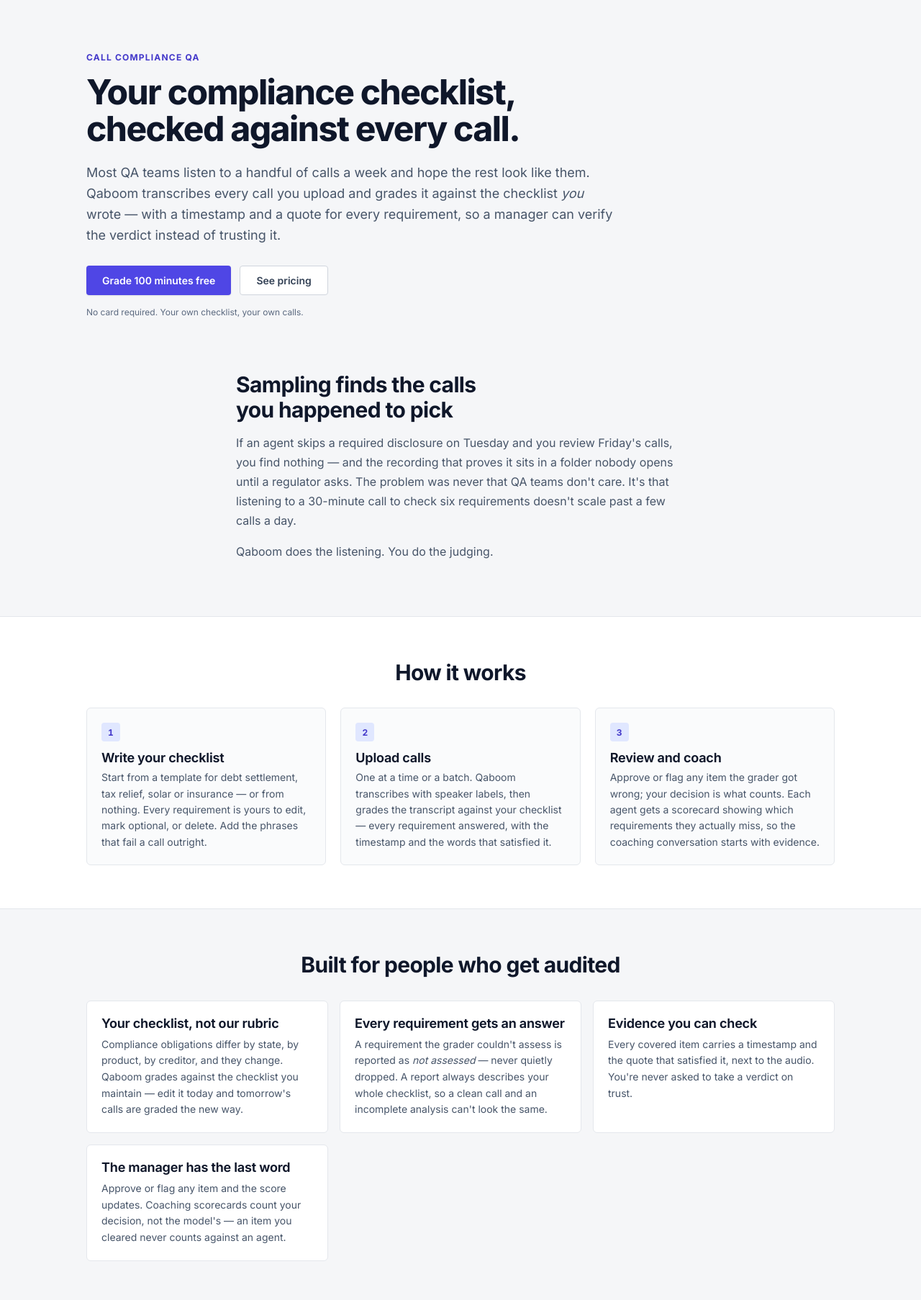
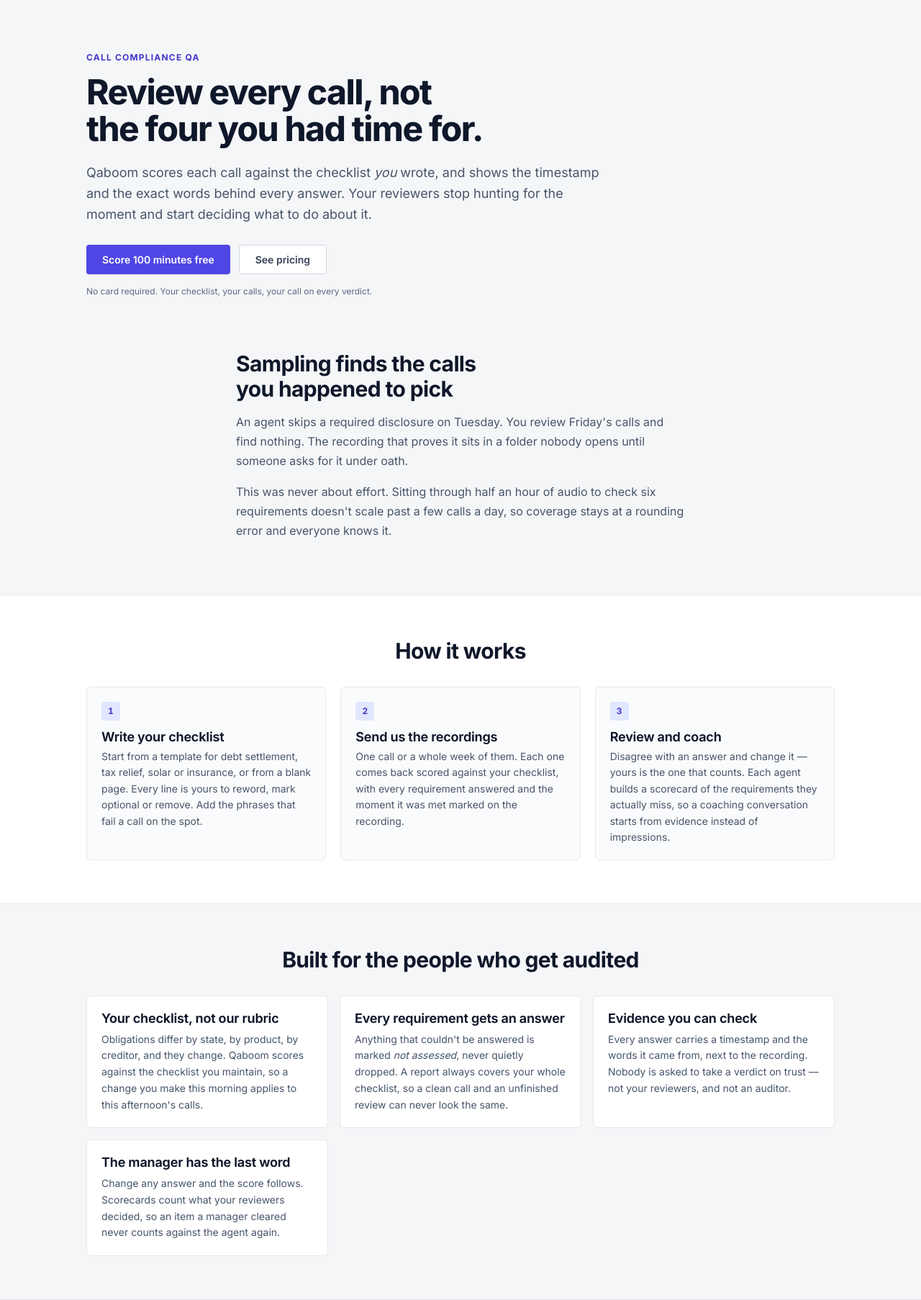
Before and after one commit to shreb1120/qahoot, a Flask app: page / in a window 1280 px wide. Shown: the part 61-1867 px from the top of the page at 72% size. Run offline with Flask 3, Linux system fonts and the light colour scheme; parts of the project's set-up code (start-up, migrations or seed data) failed here and were passed over; some libraries are stand-ins or nearby versions.

Commit message:
Rewrite landing copy; keep the stack off the public pages
Two problems with the first draft.

**It named our vendors.** The FAQ said transcription runs through AssemblyAI
and grading through Anthropic, and the pricing page named Stripe. None of
that tells a customer anything they can act on, and it tells a competitor
exactly how to rebuild the product. All gone, along with the machine-facing
vocabulary that came with it — "the grader", "the model", "speaker labels".
A prospect should be reading about their job, not our implementation.

That framing choice matters beyond secrecy: naming the model invites the
question "do I trust a machine to judge compliance?", when the question the
page should provoke is "does the evidence hold up?" — which is the one Qaboom
can actually answer, because every verdict carries its timestamp and quote.

base.html loaded the auth vendor's script on every page, so it sat in the
landing page's view-source too. It is now skipped on the marketing pages,
which also drops a third-party request from the page most likely to be
someone's first impression.

**The wording was flabby.** The hero stuttered ("checklist, checked"), the
lede ran four lines before saying anything, and several sections explained
rather than stated. Rewritten throughout, including the plan blurbs and
feature bullets in plans.py — the pricing table renders from that module, so
copy edits have to reach it or the page and the source of truth diverge.

Two new tests hold the line: no public page may name a vendor or a piece of
the stack, and none may use machine-facing language. The existing
render-check stopped asserting a specific sentence — a test that pins prose
breaks every time someone improves it — and now checks the page's furniture
instead.

290 tests pass. axe clean on both pages at 1440 and 390, zero overflow, and
the live HTML source verified free of vendor names.

Co-Authored-By: Claude Opus 5 <noreply@anthropic.com>
Claude-Session: https://claude.ai/code/session_01DCtrV1LPMMn23gwuMYCAn2

```diff
--- a/templates/base.html
+++ b/templates/base.html
@@ -188,12 +188,20 @@ FINISH: unreviewed and undocumented is unfinished; this build ends with the fini
   {% endblock %}
 </main>
 
-{# Clerk JS #}
+{# ── Auth JS ──
+   Loaded only where a session is actually needed: signed-in pages, and the
+   sign-in/sign-up pages that mount the widget. The public marketing pages
+   don't — a visitor reading the landing page gains nothing from it, and
+   skipping it drops a third-party request from the page most likely to be
+   someone's first impression. It also keeps our vendor out of view-source
+   on the one page a competitor is certain to read. #}
+{% if not hide_auth_js %}
 <script async
   src="https://cdn.jsdelivr.net/npm/@clerk/clerk-js@5/dist/clerk.browser.js"
   data-clerk-publishable-key="{{ clerk_key | default('') }}"
   crossorigin="anonymous">
 </script>
+{% endif %}
 
 {# ── Shared form guards ──
    data-confirm="…"   → confirmation prompt that is safe with any characters
--- a/templates/marketing/_plans.html
+++ b/templates/marketing/_plans.html
@@ -45,9 +45,9 @@
 </div>
 
 <p class="mk-plans-note">
-  Every plan includes unlimited seats and agents. Additional minutes bill at the
-  plan's rate — uploads never stop working because you hit an allowance. Reviewing
-  more than {{ '{:,}'.format(plans[-1].included_minutes) }} minutes a month?
-  <a href="{{ url_for('auth.signup') }}">Start free</a> and we'll sort out a plan
-  that fits.
+  Every plan covers your whole team — no seat count, no per-agent fee. Go past
+  your minutes and the extra bills at your plan's rate; uploads never stop.
+  Reviewing more than {{ '{:,}'.format(plans[-1].included_minutes) }} minutes a
+  month? <a href="{{ url_for('auth.signup') }}">Start free</a> and we'll put
+  together something that fits.
 </p>
--- a/templates/marketing/home.html
+++ b/templates/marketing/home.html
@@ -4,6 +4,7 @@
 {# Escapes the app's centred content box — the same override the auth pages
    use. Section bands here are meant to run the full width of the viewport,
    and inside .qb-main-content they stop short and read as a boxed-in page. #}
+{% set hide_auth_js = true %}
 {% block main %}
 {#  The landing page.
 
@@ -19,21 +20,20 @@
   <div class="mk-wrap">
     <p class="mk-eyebrow">Call compliance QA</p>
     <h1 class="mk-h1">
-      Your compliance checklist, checked against every call.
+      Review every call, not the four you had time for.
     </h1>
     <p class="mk-lede">
-      Most QA teams listen to a handful of calls a week and hope the rest look
-      like them. Qaboom transcribes every call you upload and grades it against
-      the checklist <em>you</em> wrote — with a timestamp and a quote for every
-      requirement, so a manager can verify the verdict instead of trusting it.
+      Qaboom scores each call against the checklist <em>you</em> wrote, and shows
+      the timestamp and the exact words behind every answer. Your reviewers stop
+      hunting for the moment and start deciding what to do about it.
     </p>
     <div class="mk-cta-row">
       <a href="{{ url_for('auth.signup') }}" class="qb-btn-primary mk-cta">
-        Grade {{ trial.included_minutes }} minutes free
+        Score {{ trial.included_minutes }} minutes free
       </a>
       <a href="{{ url_for('marketing.pricing') }}" class="rp-btn mk-cta">See pricing</a>
     </div>
-    <p class="mk-fineprint">No card required. Your own checklist, your own calls.</p>
+    <p class="mk-fineprint">No card required. Your checklist, your calls, your call on every verdict.</p>
   </div>
 </section>
 
@@ -42,14 +42,14 @@
   <div class="mk-wrap mk-narrow">
     <h2 class="mk-h2">Sampling finds the calls you happened to pick</h2>
     <p class="mk-body">
-      If an agent skips a required disclosure on Tuesday and you review Friday's
-      calls, you find nothing — and the recording that proves it sits in a folder
-      nobody opens until a regulator asks. The problem was never that QA teams
-      don't care. It's that listening to a 30-minute call to check six
-      requirements doesn't scale past a few calls a day.
+      An agent skips a required disclosure on Tuesday. You review Friday's calls
+      and find nothing. The recording that proves it sits in a folder nobody opens
+      until someone asks for it under oath.
     </p>
     <p class="mk-body">
-      Qaboom does the listening. You do the judging.
+      This was never about effort. Sitting through half an hour of audio to check
+      six requirements doesn't scale past a few calls a day, so coverage stays at
+      a rounding error and everyone knows it.
     </p>
   </div>
 </section>
@@ -64,26 +64,26 @@
         <h3 class="mk-step-h">Write your checklist</h3>
         <p class="mk-step-p">
           Start from a template for debt settlement, tax relief, solar or
-          insurance — or from nothing. Every requirement is yours to edit, mark
-          optional, or delete. Add the phrases that fail a call outright.
+          insurance, or from a blank page. Every line is yours to reword, mark
+          optional or remove. Add the phrases that fail a call on the spot.
         </p>
       </li>
       <li class="mk-step">
         <span class="mk-step-n">2</span>
-        <h3 class="mk-step-h">Upload calls</h3>
+        <h3 class="mk-step-h">Send us the recordings</h3>
         <p class="mk-step-p">
-          One at a time or a batch. Qaboom transcribes with speaker labels, then
-          grades the transcript against your checklist — every requirement
-          answered, with the timestamp and the words that satisfied it.
+          One call or a whole week of them. Each one comes back scored against
+          your checklist, with every requirement answered and the moment it was
+          met marked on the recording.
         </p>
       </li>
       <li class="mk-step">
         <span class="mk-step-n">3</span>
         <h3 class="mk-step-h">Review and coach</h3>
         <p class="mk-step-p">
-          Approve or flag any item the grader got wrong; your decision is what
-          counts. Each agent gets a scorecard showing which requirements they
-          actually miss, so the coaching conversation starts with evidence.
+          Disagree with an answer and change it — yours is the one that counts.
+          Each agent builds a scorecard of the requirements they actually miss,
+          so a coaching conversation starts from evidence instead of impressions.
         </p>
       </li>
     </ol>
@@ -93,38 +93,38 @@
 {# ── What's different ── #}
 <section class="mk-section">
   <div class="mk-wrap">
-    <h2 class="mk-h2 mk-center">Built for people who get audited</h2>
+    <h2 class="mk-h2 mk-center">Built for the people who get audited</h2>
     <div class="mk-grid">
       <div class="mk-card">
         <h3 class="mk-card-h">Your checklist, not our rubric</h3>
         <p class="mk-card-p">
-          Compliance obligations differ by state, by product, by creditor, and
-          they change. Qaboom grades against the checklist you maintain — edit it
-          today and tomorrow's calls are graded the new way.
+          Obligations differ by state, by product, by creditor, and they change.
+          Qaboom scores against the checklist you maintain, so a change you make
+          this morning applies to this afternoon's calls.
         </p>
       </div>
       <div class="mk-card">
         <h3 class="mk-card-h">Every requirement gets an answer</h3>
         <p class="mk-card-p">
-          A requirement the grader couldn't assess is reported as
-          <em>not assessed</em> — never quietly dropped. A report always
-          describes your whole checklist, so a clean call and an incomplete
-          analysis can't look the same.
+          Anything that couldn't be answered is marked <em>not assessed</em>,
+          never quietly dropped. A report always covers your whole checklist, so
+          a clean call and an unfinished review can never look the same.
         </p>
       </div>
       <div class="mk-card">
         <h3 class="mk-card-h">Evidence you can check</h3>
         <p class="mk-card-p">
-          Every covered item carries a timestamp and the quote that satisfied it,
-          next to the audio. You're never asked to take a verdict on trust.
+          Every answer carries a timestamp and the words it came from, next to
+          the recording. Nobody is asked to take a verdict on trust — not your
+          reviewers, and not an auditor.
         </p>
       </div>
       <div class="mk-card">
         <h3 class="mk-card-h">The manager has the last word</h3>
         <p class="mk-card-p">
-          Approve or flag any item and the score updates. Coaching scorecards
-          count your decision, not the model's — an item you cleared never counts
-          against an agent.
+          Change any answer and the score follows. Scorecards count what your
+          reviewers decided, so an item a manager cleared never counts against
+          the agent again.
         </p>
       </div>
     </div>
@@ -136,8 +136,8 @@
   <div class="mk-wrap">
     <h2 class="mk-h2 mk-center">Pricing</h2>
     <p class="mk-body mk-center mk-narrow">
-      Priced by minutes of audio, because that's what the work actually is. A
-      30-minute call costs three times a 10-minute one, and your bill says so.
+      Priced by minutes of recording, because that is what the work actually is.
+      A half-hour call costs three times a ten-minute one, and your bill says so.
     </p>
     {% include "marketing/_plans.html" %}
   </div>
@@ -149,12 +149,12 @@
     <h2 class="mk-h2">Questions</h2>
 
     <details class="mk-faq">
-      <summary>How accurate is the grading?</summary>
+      <summary>How accurate is it?</summary>
       <p>
-        Accurate enough to review, not to rubber-stamp — which is why every
-        verdict shows its evidence and every item can be overridden. Qaboom is
-        built so a manager reviews faster, not so nobody reviews. Grade your own
-        calls during the trial and judge for yourself; that's what the free
+        Accurate enough to review, not to rubber-stamp — which is exactly why
+        every answer shows its evidence and every one can be changed. Qaboom is
+        built to make a reviewer faster, not to replace them. Run your own calls
+        through it during the trial and judge for yourself; that is what the free
         minutes are for.
       </p>
     </details>
@@ -162,10 +162,11 @@
     <details class="mk-faq">
       <summary>What happens to our recordings?</summary>
       <p>
-        Audio is stored so reports can cite it, and kept until you tell us
-        otherwise — we don't delete evidence a compliance report depends on
-        without being asked. Transcription runs through AssemblyAI and grading
-        through Anthropic's API.
+        They stay available so every report can point back at them, and we keep
+        them until you tell us otherwise — we won't delete evidence a compliance
+        record depends on without being asked. Each organization's calls are
+        walled off from every other; nobody outside your team can reach them. Set
+        a retention window whenever you want one and we'll hold to it.
       </p>
     </details>
 
@@ -184,19 +185,21 @@
     <details class="mk-faq">
       <summary>What counts as a minute?</summary>
       <p>
-        The length of the audio you upload, not how long processing takes. Your
-        month's total is rounded up once, not per call. A call that fails to
-        analyse still counts its transcription minutes, because that step ran —
-        re-analysing it doesn't count again.
+        The length of the recording, not how long we take to work through it.
+        Your month is rounded up once at the end, never call by call — a hundred
+        two-minute calls cost you two hundred minutes, not a hundred rounded-up
+        ones. If a call only gets partway through, you're charged once and
+        re-running it is free.
       </p>
     </details>
 
     <details class="mk-faq">
       <summary>Can we try it on our own calls?</summary>
       <p>
-        That's the point of the trial: {{ trial.included_minutes }} minutes, no
-        card. Upload real calls, write your real checklist, and see whether the
-        reports would survive your own review.
+        That is the whole point of the trial: {{ trial.included_minutes }} minutes,
+        no card. Use real recordings and your real checklist, then ask whether the
+        reports would survive your own review. Anything you run during the trial
+        stays in your account afterwards.
       </p>
     </details>
   </div>
@@ -205,10 +208,10 @@
 {# ── Close ── #}
 <section class="mk-close">
   <div class="mk-wrap mk-center">
-    <h2 class="mk-h2">Grade a real call in the next ten minutes</h2>
+    <h2 class="mk-h2">Score a real call in the next ten minutes</h2>
     <p class="mk-body mk-narrow" style="margin-inline:auto">
-      Sign up, paste in your checklist, upload one call. If the report isn't
-      something you'd hand to a manager, you've lost ten minutes.
+      Sign up, put in your checklist, send one recording. If what comes back
+      isn't something you'd hand to a manager, you've lost ten minutes.
     </p>
     <a href="{{ url_for('auth.signup') }}" class="qb-btn-primary mk-cta">
       Start free
```
Also changed, not shown: plans.py (+10 -10 lines), templates/marketing/pricing.html (+24 -23 lines), tests/test_marketing.py (+25 -2 lines).
